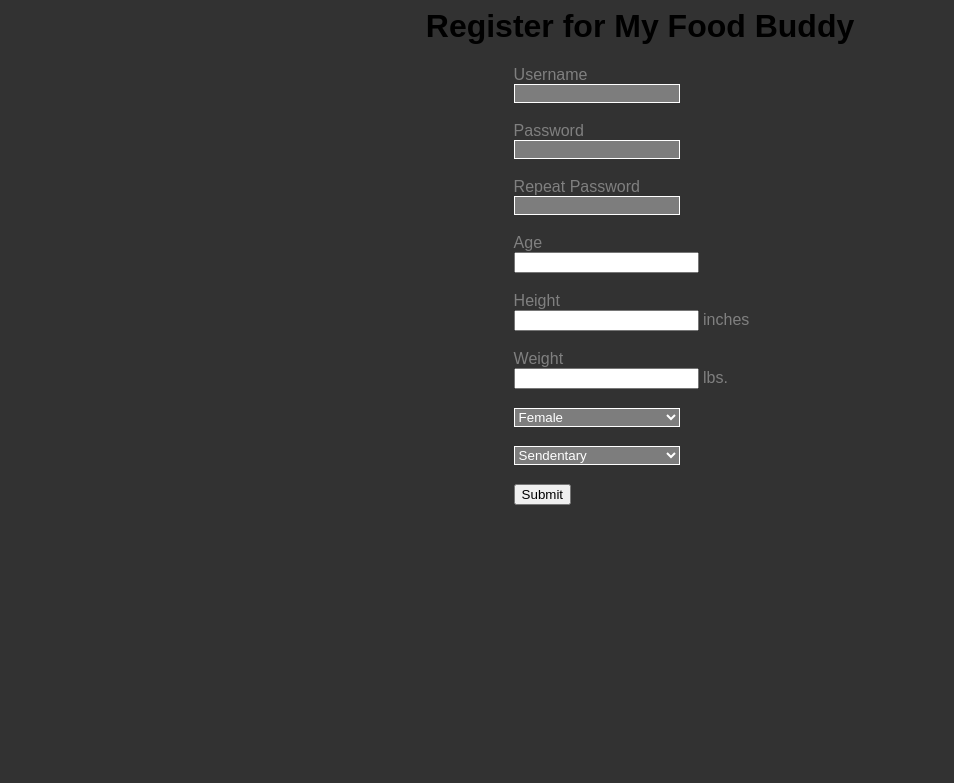
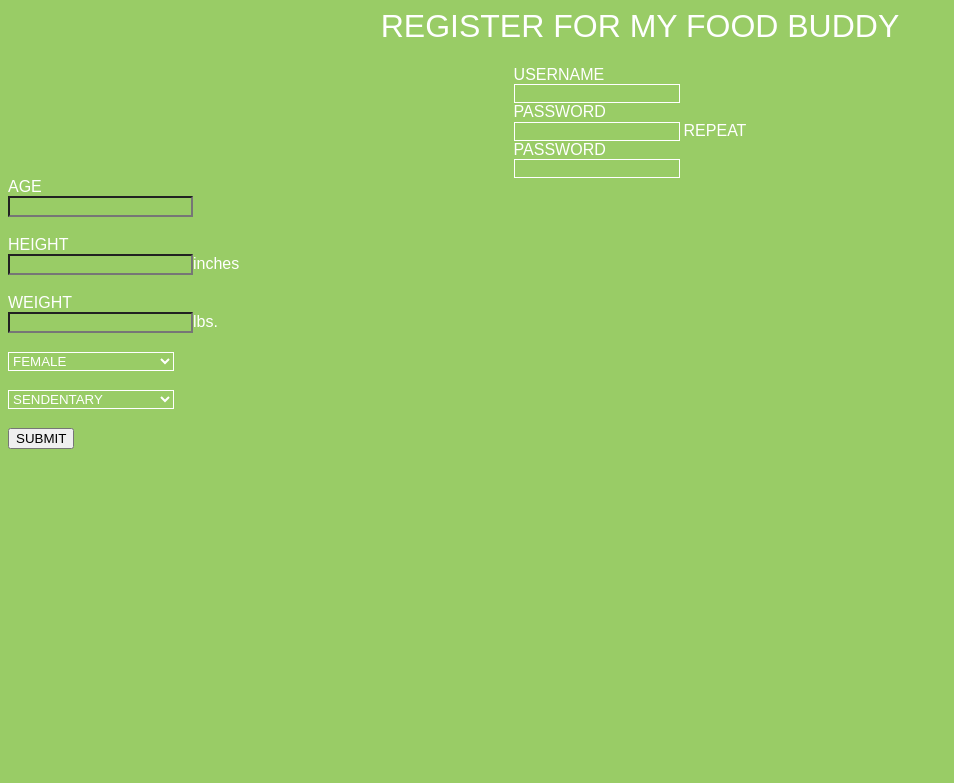
Before and after one commit to kavyadagli/myFoodBuddy, a PHP site: page /register.html in a window 1280 px wide. Shown: the top 783 px of the page, without its empty margins (0-954 px from the left). Run offline with PHP 8.4, Linux system fonts and the light colour scheme.

Commit message:
chook chook -jess

```diff
--- a/initialForm.html
+++ b/initialForm.html
@@ -9,7 +9,7 @@
 	<meta name="viewport" content="width=device-width, initial-scale=1">
 </head>
 
-<body style="background-color:white;">
+<body>
 
 	<h1>Register for My Food Buddy</h1>
 
--- a/register.html
+++ b/register.html
@@ -10,35 +10,35 @@
 
 <body onload="setInterval(checkFormValid(), 500)">
 
-	<h1>Register for My Food Buddy</h1>
+	<h1>REGISTER FOR MY FOOD BUDDY</h1>
 
 	<form alight="center" id="form-ajax" action="reg_sup.php" method="post">
-		<label alight="center">Username</label><br/><input type="text" name="user" id="user" /><br /><br />
+		<div class="username">
+			<label alight="center">USERNAME</label><br/><input type="text" name="user" id="user" />
+			<label>PASSWORD</label><br/><input type="text" name="pass" id="pass" />
+			<label>REPEAT PASSWORD</label><br /><input type="password" name="pass2" id="pass" />
+		</div>
 
-		<label>Password</label><br/><input type="text" name="pass" id="pass" /><br /><br />
+		<label>AGE</label><br/><input type="number" name="age" id="age" /><br /><br/>
 
-		<label>Repeat Password</label><br /><input type="password" name="pass2" id="pass" /><br /><br />
+		<label>HEIGHT</label><br/><input type="number" name="height" id="height" /><label>inches</label><br/><br/>
 
-		<label>Age</label><br/><input type="number" name="age" id="age" /><br /><br/>
-
-		<label>Height</label><br/><input type="number" name="height" id="height" /><label> inches</label><br/><br/>
-
-		<label>Weight</label><br/><input type="number" name="weight" id="weight" /><label> lbs.</label><br /><br/>
+		<label>WEIGHT</label><br/><input type="number" name="weight" id="weight" /><label>lbs.</label><br/><br/>
 
 		<div class="dropdown">
 			<select name="gender" id="gender">
-	  			<option value="F">Female</option>
-	  			<option value="M">Male</option>
+	  			<option value="F">FEMALE</option>
+	  			<option value="M">MALE</option>
 			</select>
 		</div><br/>
 
 		<div class="dropdown">
 			<select name="activity" id="activity">
-	  			<option value="1.2">Sendentary</option>
-	  			<option value="1.375">Light Activity</option>
-	  			<option value="1.55">Moderate Activity</option>
-	  			<option value="1.725">Very Active</option>
-				<option value="1.9">Extremely Active</option>
+	  			<option value="1.2">SENDENTARY</option>
+	  			<option value="1.375">LIGHT ACTIVITY</option>
+	  			<option value="1.55">MODERATE ACTIVITY</option>
+	  			<option value="1.725">VERY ACTIVE</option>
+				<option value="1.9">EXTREMELY ACTIVE</option>
 			</select>
 		</div><br/>
 
@@ -54,7 +54,7 @@
 			}
 		</script>
 
-		<button type="button" id="submit">Submit</button><p id="errorText"></p>
+		<button type="button" id="submit">SUBMIT</button><p id="errorText"></p>
 	</form>
 
 </body>
--- a/style.css
+++ b/style.css
@@ -1,6 +1,7 @@
 h1 {
   font-family: sans-serif;
-  color: black;
+  color: white;
+  font-weight: lighter;
   /**outline: solid;
   outline-color: grey;
   outline-width: 5px;
@@ -9,29 +10,29 @@ h1 {
 }
 
 input{
-  margin-left: auto;
-  margin-right: auto;
+  /**margin-left: auto;
+  margin-right: auto**/
+  background-color: #99cc66;
 }
 
 label{
   margin-left: auto;
   margin-right: auto;
   font-family: sans-serif;
-  color: grey;
+  color: white;
 }
 
-p.question{
-  font-family: sans-serif;
-  color: grey;
-  font-size: 150%;
-  text-align: center;
-}
 
 form{
   display: block;
-  margin-left: auto;
-  margin-right: auto;
+  /**margin-left: auto;
+  margin-right: auto;**/
+  /**width: 20%;**/
+}
+
+div.username {
   width: 20%;
+  margin:auto;
 }
 
 input.button {
@@ -48,13 +49,13 @@ input.button {
 
 body {
 	font-family: 'Roboto', sans-serif;
-	background: #323232;
+	background: #99cc66;
 	color: red;
 }
 
 #wrapper {
 	width: 80%;
-	background: white;
+	background: #99cc66;
 	margin: 0;
 	margin-left: auto;
 	margin-right: auto;
@@ -149,7 +150,7 @@ td {
 }
 
 select, input[type=text], input[type=password], input[type=date], input[type=submit] {
-	background-color: #7d7d7d;
+	background-color: #99cc66;
 	border: 1px solid white;
 	color: white;
 }
```
Also changed, not shown: other parts of style.css (+11 -11 lines), submit_button.gif (added), 1 other file.
